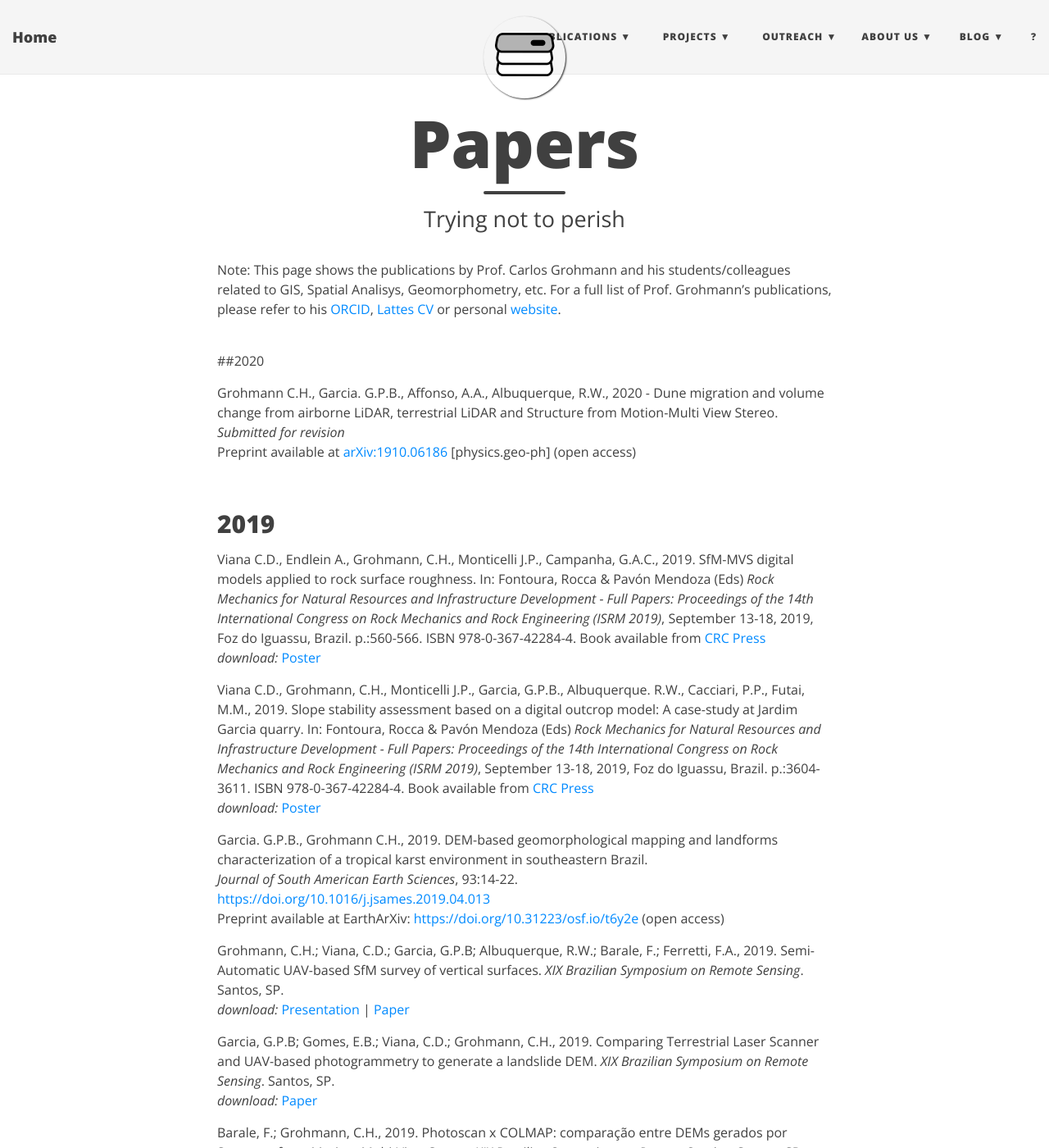
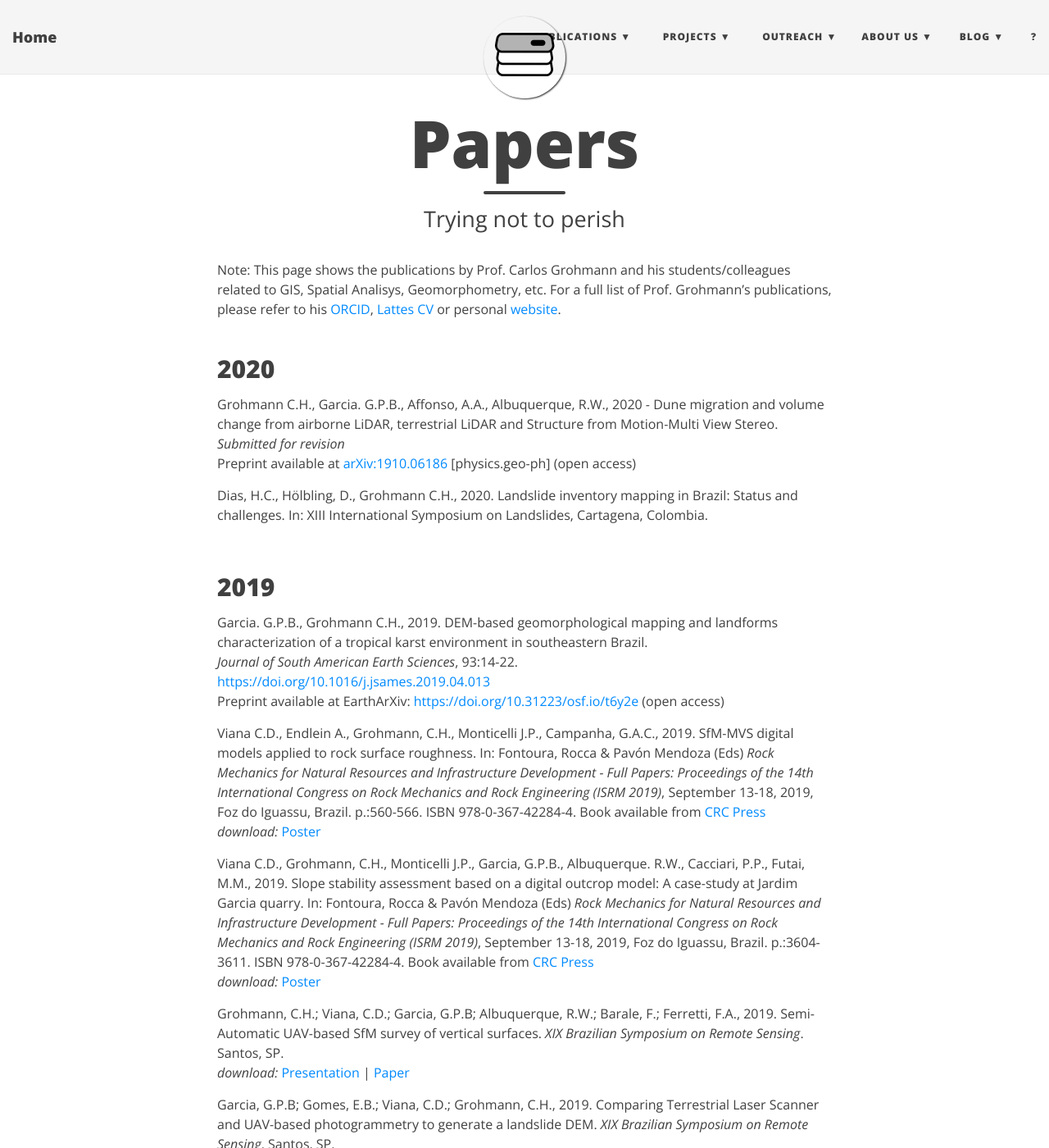
Before and after one commit to SPAMLab/SPAMLab.github.io, a Jekyll site: the page built from publications.md, in a window 1280 px wide and 1400 px high. Shown: the whole window at 82% size. Built offline with Jekyll 4.4.1, drawn with Linux system fonts in a browser that asks for light colours; nearby versions of some CDN libraries.

Commit message:
Update publications.md

```diff
--- a/publications.md
+++ b/publications.md
@@ -7,24 +7,27 @@ published: true
 Note: This page shows the publications by Prof. Carlos Grohmann and his students/colleagues related to GIS, Spatial Analisys, Geomorphometry, etc. For a full list of Prof. Grohmann's publications, please refer to his [ORCID](http://orcid.org/0000-0001-5073-5572), [Lattes CV](http://lattes.cnpq.br/5846052449613692) or personal [website](http://carlosgrohmann.com/publications/).
 &nbsp;&nbsp;
 
-##2020
+## 2020
 
 <a name="isprs_garopaba"></a>Grohmann C.H., Garcia. G.P.B., Affonso, A.A., Albuquerque, R.W., 2020 - Dune migration and volume change from airborne LiDAR, terrestrial LiDAR and Structure from Motion-Multi View Stereo.
 _Submitted for revision_
 Preprint available at [arXiv:1910.06186](https://arxiv.org/abs/1910.06186) [physics.geo-ph] (open access)
 
+<a name="isl_helen"></a>Dias, H.C., H&ouml;lbling, D., Grohmann C.H., 2020. Landslide inventory mapping in Brazil: Status and challenges. In: XIII International Symposium on Landslides, Cartagena, Colombia.
+
+
 &nbsp;
 ## 2019
+<a name="jsames_karst"></a>Garcia. G.P.B., Grohmann C.H., 2019. DEM-based geomorphological mapping and landforms characterization of a tropical karst environment in southeastern Brazil.
+_Journal of South American Earth Sciences_, 93:14-22.
+[https://doi.org/10.1016/j.jsames.2019.04.013](https://doi.org/10.1016/j.jsames.2019.04.013)
+Preprint available at EarthArXiv: [https://doi.org/10.31223/osf.io/t6y2e](https://doi.org/10.31223/osf.io/t6y2e) (open access)
+
 <a name="isrm_rough"></a>Viana C.D., Endlein A., Grohmann, C.H., Monticelli J.P., Campanha, G.A.C., 2019. SfM-MVS digital models applied to rock surface roughness. In: Fontoura, Rocca & Pavón Mendoza (Eds) _Rock Mechanics for Natural Resources and Infrastructure Development - Full Papers: Proceedings of the 14th International Congress on Rock Mechanics and Rock Engineering (ISRM 2019)_, September 13-18, 2019, Foz do Iguassu, Brazil. p.:560-566. ISBN 978-0-367-42284-4. Book available from [CRC Press](https://www.crcpress.com/Rock-Mechanics-for-Natural-Resources-and-Infrastructure-Development---Full/Fontoura-Rocca-Mendoza/p/book/9780367422844)
 *download:* [Poster]({{site.baseurl}}/pub/ISRM2019/ISRM2019_Poster_SfM_Surface.pdf)
 
 <a name="isrm_slope"></a>Viana C.D., Grohmann, C.H., Monticelli J.P., Garcia, G.P.B., Albuquerque. R.W., Cacciari, P.P., Futai, M.M., 2019. Slope stability assessment based on a digital outcrop model: A case-study at Jardim Garcia quarry. In: Fontoura, Rocca & Pavón Mendoza (Eds) _Rock Mechanics for Natural Resources and Infrastructure Development - Full Papers: Proceedings of the 14th International Congress on Rock Mechanics and Rock Engineering (ISRM 2019)_, September 13-18, 2019, Foz do Iguassu, Brazil. p.:3604-3611. ISBN 978-0-367-42284-4. Book available from [CRC Press](https://www.crcpress.com/Rock-Mechanics-for-Natural-Resources-and-Infrastructure-Development---Full/Fontoura-Rocca-Mendoza/p/book/9780367422844)
 *download:* [Poster]({{site.baseurl}}/pub/ISRM2019/ISRM2019_Poster_PedreiraGarcia.pdf)
-
-<a name="jsames_karst"></a>Garcia. G.P.B., Grohmann C.H., 2019. DEM-based geomorphological mapping and landforms characterization of a tropical karst environment in southeastern Brazil.
-_Journal of South American Earth Sciences_, 93:14-22.
-[https://doi.org/10.1016/j.jsames.2019.04.013](https://doi.org/10.1016/j.jsames.2019.04.013)
-Preprint available at EarthArXiv: [https://doi.org/10.31223/osf.io/t6y2e](https://doi.org/10.31223/osf.io/t6y2e) (open access)
 
 <a name="sbsr_litchi"></a>Grohmann, C.H.; Viana, C.D.; Garcia, G.P.B; Albuquerque, R.W.; Barale, F.; Ferretti, F.A., 2019. Semi-Automatic UAV-based SfM survey of vertical surfaces. _XIX Brazilian Symposium on Remote Sensing_. Santos, SP.
 *download:* [Presentation]({{site.baseurl}}/pub/SBSR2019/Grohmann_etal_2019_SBSR_sfm_vertical_surfaces_litchi_presentation.pdf) | [Paper]({{site.baseurl}}/pub/SBSR2019/Grohmann_etal_2019_SBSR_sfm_vertical_surfaces_litchi_paper.pdf)
```
